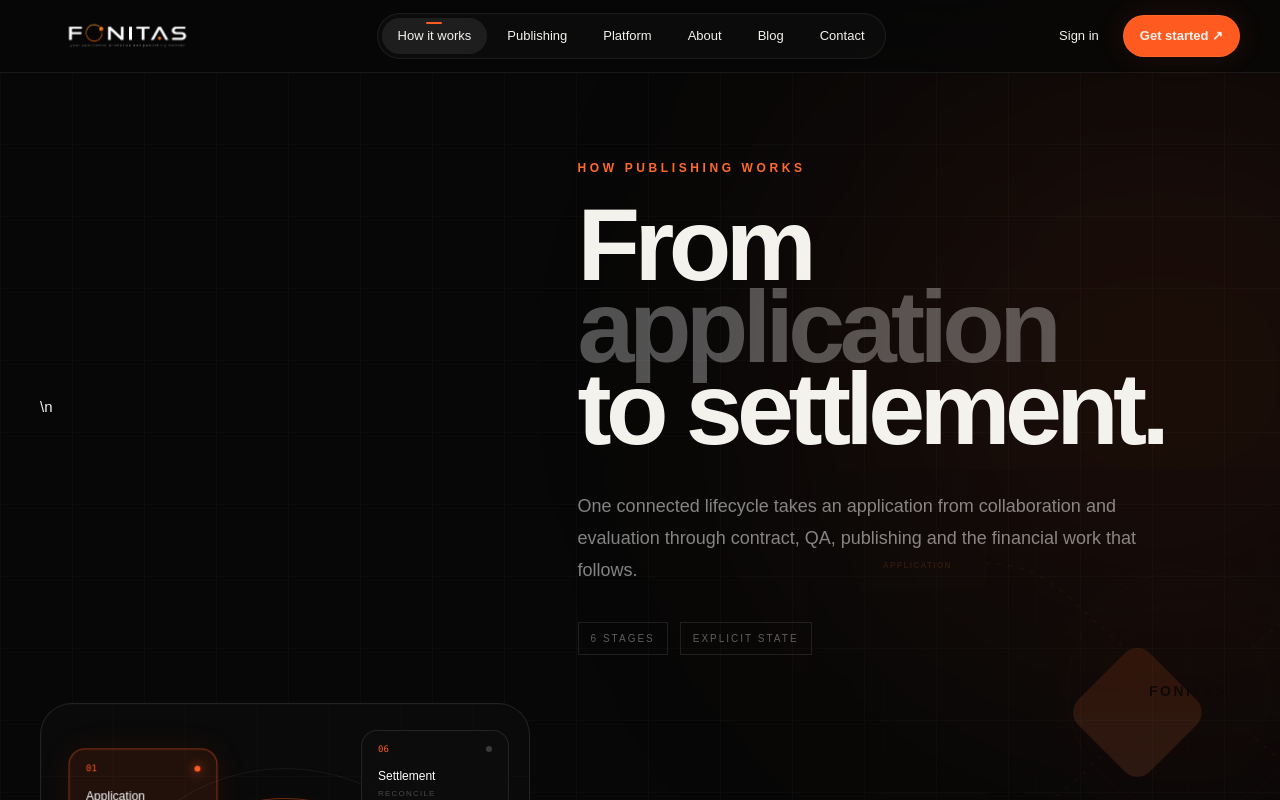
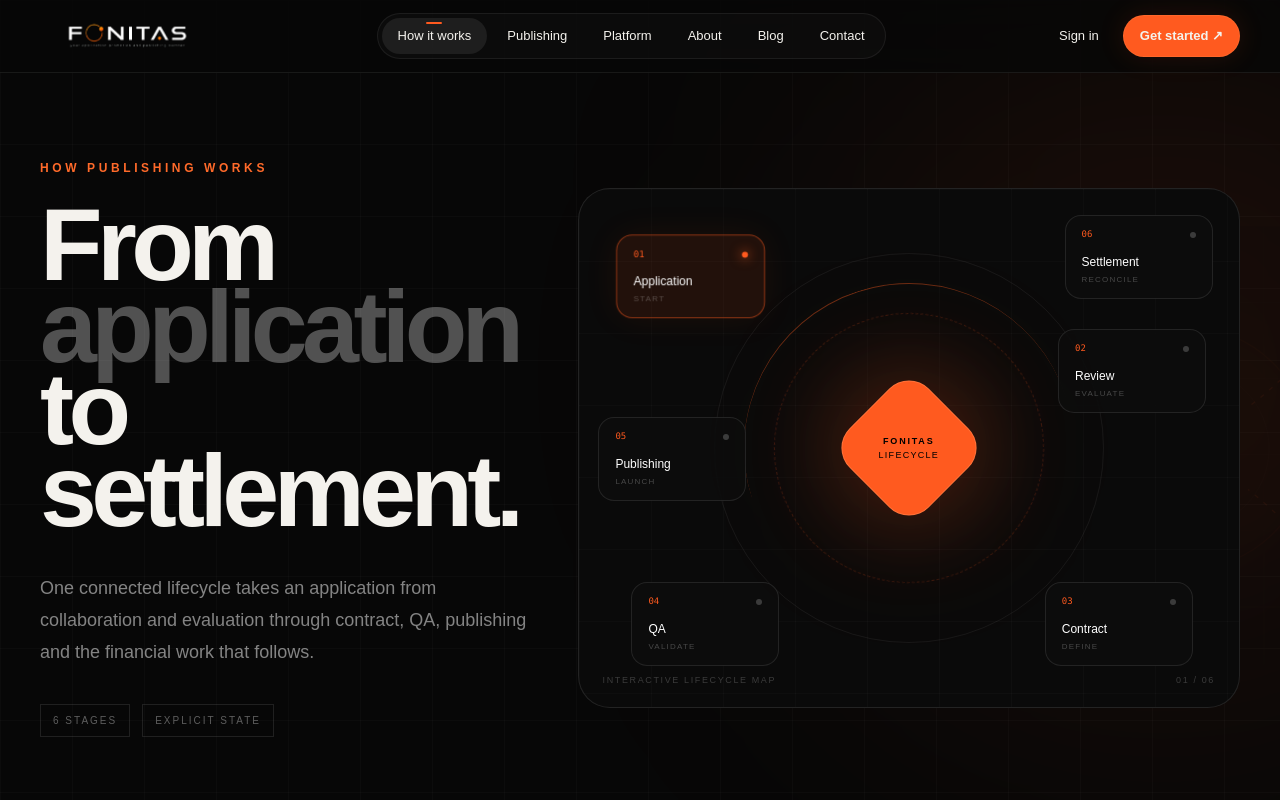
Before and after one commit to mohamad-es/Fonitas-website, a Next.js app: page /how-it-works in a window 1280 px wide. Shown: the top 800 px of the page. Built offline with nearby package versions, Linux system fonts and the light colour scheme.

Commit message:
fix: normalize source formatting in components/how-it-works/how-it-works-page.tsx

```diff
--- a/components/how-it-works/how-it-works-page.tsx
+++ b/components/how-it-works/how-it-works-page.tsx
@@ -45,7 +45,8 @@ export function HowItWorksPage() {
       <section className="relative min-h-[88vh] border-b border-white/[0.08] pt-20">
         <div className="absolute inset-0 grid-bg opacity-25" />
         <div className="absolute -right-48 top-16 h-[620px] w-[620px] rounded-full bg-[#ff5a1f]/10 blur-[150px]" />
-        <div className="relative mx-auto grid min-h-[calc(88vh-80px)] max-w-[1400px] items-center gap-12 px-6 py-20 lg:grid-cols-[.85fr_1.15fr] lg:px-10">\n          <Image src="/visuals/fonitas-lifecycle.svg" alt="" width={1200} height={700} priority className="pointer-events-none absolute -right-72 top-1/2 hidden w-[760px] -translate-y-1/2 opacity-[0.13] lg:block" aria-hidden="true" />
+        <div className="relative mx-auto grid min-h-[calc(88vh-80px)] max-w-[1400px] items-center gap-12 px-6 py-20 lg:grid-cols-[.85fr_1.15fr] lg:px-10">
+          <Image src="/visuals/fonitas-lifecycle.svg" alt="" width={1200} height={700} priority className="pointer-events-none absolute -right-72 top-1/2 hidden w-[760px] -translate-y-1/2 opacity-[0.13] lg:block" aria-hidden="true" />
           <div className="relative z-10">
             <p className="reveal-up text-xs font-semibold uppercase tracking-[.3em] text-[#ff6a2a]">How publishing works</p>
             <h1 className="font-display reveal-up reveal-delay-1 mt-7 max-w-4xl text-[clamp(4rem,8vw,8.5rem)] font-semibold leading-[.8] tracking-tight">From<br/><span className="text-white/30">application</span><br/>to settlement.</h1>
```
